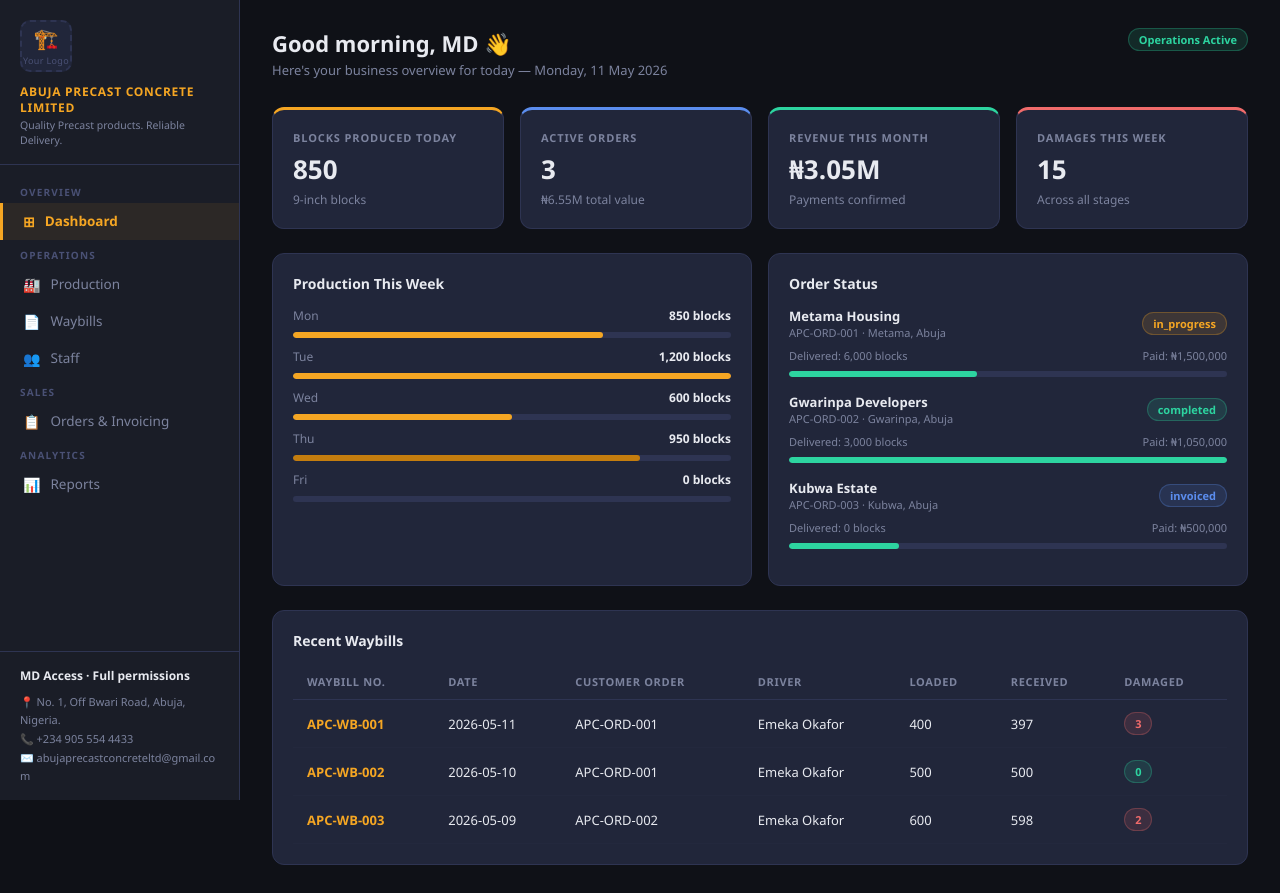
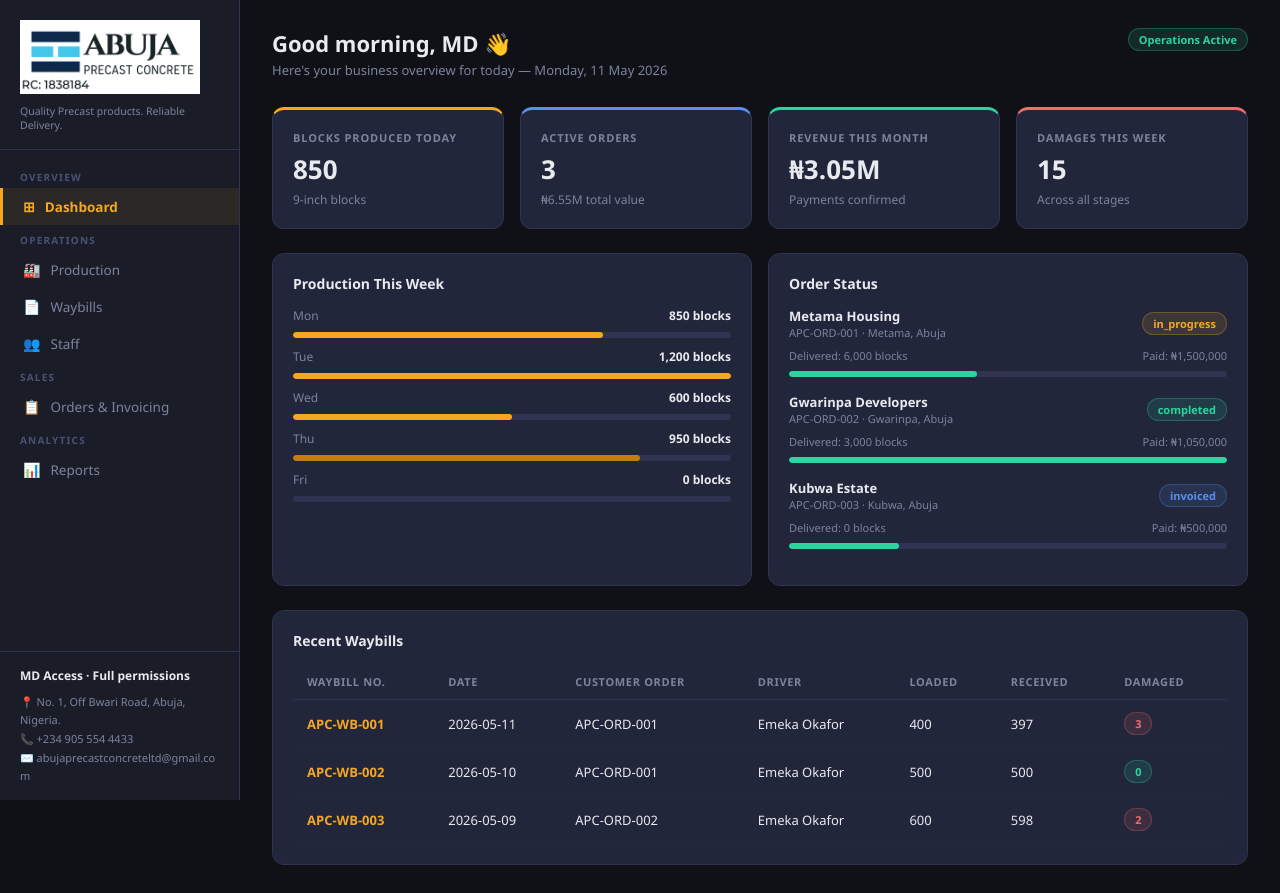
Before and after one commit to amaliyu/muktar24, a React (Vite) app: page / in a window 1280 px wide. Built offline with nearby package versions, Linux system fonts and the light colour scheme.

Commit message:
Replace logo placeholder with actual company logo
https://claude.ai/code/session_016qKsVViHu8wQjwFZyicRtU

```diff
--- a/src/App.jsx
+++ b/src/App.jsx
@@ -39,27 +39,6 @@ const styles = {
   logo: {
     padding: "20px 20px 16px",
     borderBottom: `1px solid ${theme.border}`,
-  },
-  logoPlaceholder: {
-    width: "52px",
-    height: "52px",
-    borderRadius: "10px",
-    background: theme.card,
-    border: `2px dashed ${theme.border}`,
-    display: "flex",
-    flexDirection: "column",
-    alignItems: "center",
-    justifyContent: "center",
-    marginBottom: "12px",
-    cursor: "pointer",
-    transition: "border-color 0.15s",
-  },
-  logoPlaceholderText: {
-    fontSize: "9px",
-    color: theme.textDim,
-    textAlign: "center",
-    marginTop: "2px",
-    letterSpacing: "0.04em",
   },
   logoTitle: {
     fontSize: "12px",
@@ -767,11 +746,11 @@ export default function App() {
     <div style={styles.app}>
       <div style={styles.sidebar}>
         <div style={styles.logo}>
-          <div style={styles.logoPlaceholder} title="Logo coming soon">
-            <span style={{ fontSize: "20px" }}>🏗️</span>
-            <span style={styles.logoPlaceholderText}>Your Logo</span>
-          </div>
-          <div style={styles.logoTitle}>Abuja Precast Concrete Limited</div>
+          <img
+            src="/logo.png"
+            alt="Abuja Precast Concrete Limited"
+            style={{ width: "100%", maxWidth: "180px", marginBottom: "10px", display: "block" }}
+          />
           <div style={styles.logoSub}>Quality Precast products. Reliable Delivery.</div>
         </div>
         <nav style={styles.nav}>
```
Also changed, not shown: public/logo.png (added).
